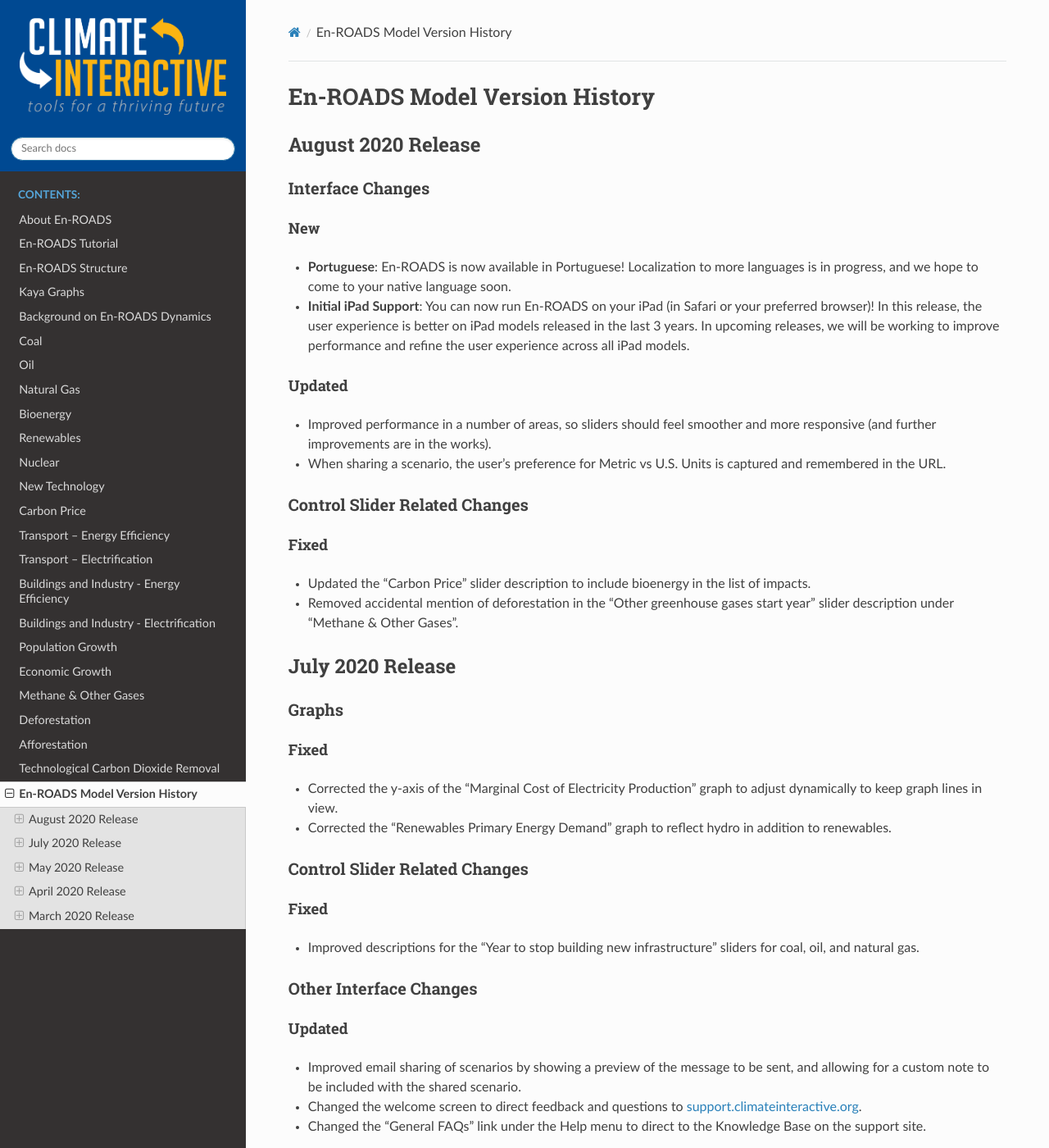
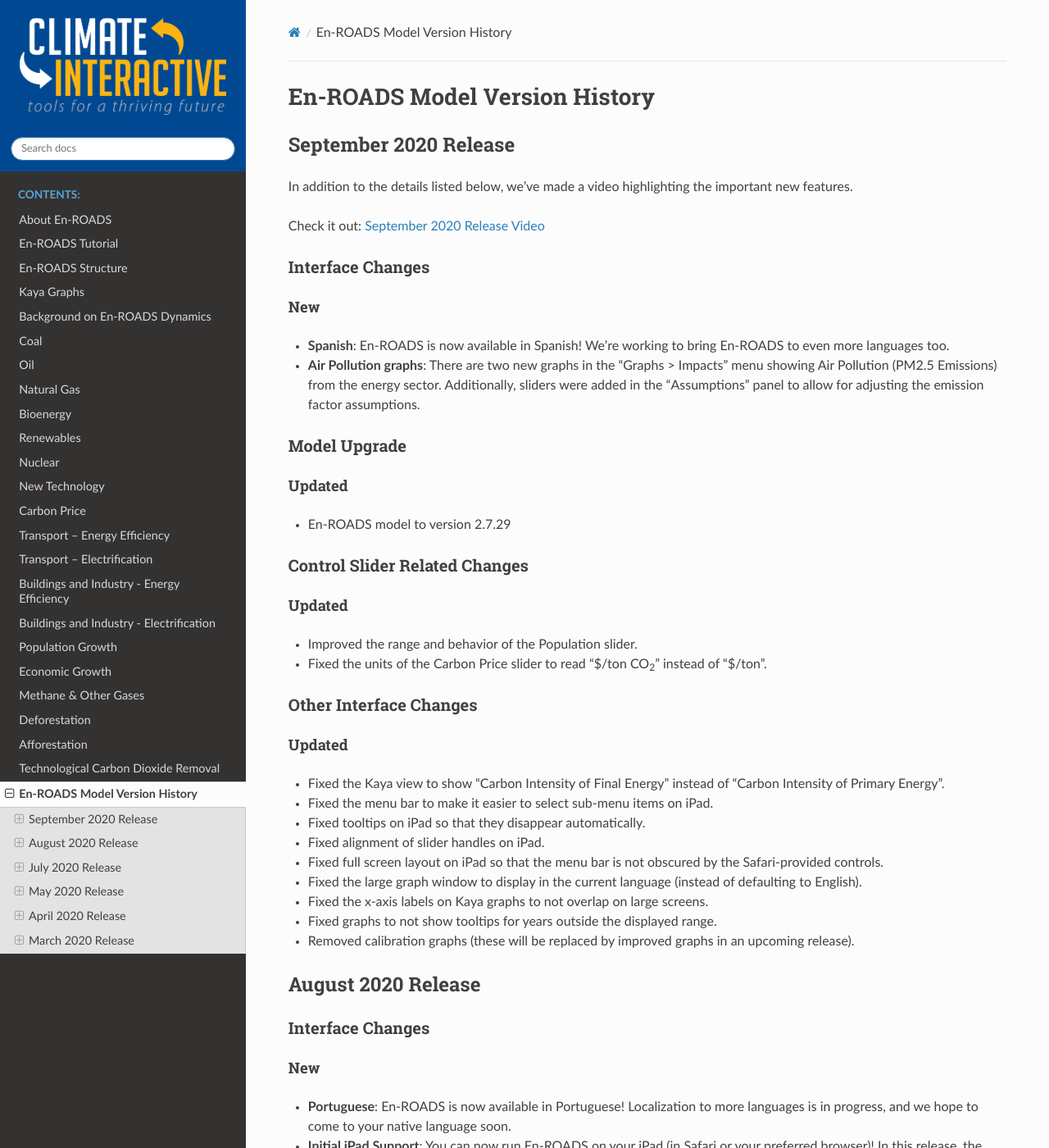
Before and after one commit to climateinteractive/enroads-guide, a Sphinx documentation site: the page built from docs/guide/changelog.rst, in a window 1280 px wide and 1400 px high. Shown: the whole window at 82% size. Built offline with Sphinx 7.4.7 and the Read the Docs theme 2.0.0, drawn with Linux system fonts in a browser that asks for light colours.

Commit message:
Add September 2020 release notes (#19)

```diff
--- a/docs/guide/changelog.rst
+++ b/docs/guide/changelog.rst
@@ -6,6 +6,53 @@
    H1 = ------   This is only for the new version name, like "March 2020 Release"
    H2 = ~~~~~~   For main areas
    H3 = ^^^^^^   For sub areas
+
+September 2020 Release
+----------------------
+
+In addition to the details listed below, we've made a video highlighting the important new features.
+
+Check it out: `September 2020 Release Video <https://youtu.be/cBz84K8DbXw>`_
+
+Interface Changes
+~~~~~~~~~~~~~~~~~
+
+New
+^^^
+- **Spanish**: En-ROADS is now available in Spanish!  We're working to bring En-ROADS to even more languages too.
+- **Air Pollution graphs**: There are two new graphs in the "Graphs > Impacts" menu showing Air Pollution (PM2.5 Emissions) from the energy sector.  Additionally, sliders were added in the "Assumptions" panel to allow for adjusting the emission factor assumptions.
+
+Model Upgrade
+~~~~~~~~~~~~~
+
+Updated
+^^^^^^^
+- En-ROADS model to version 2.7.29
+
+Control Slider Related Changes
+~~~~~~~~~~~~~~~~~~~~~~~~~~~~~~
+
+Updated
+^^^^^^^
+- Improved the range and behavior of the Population slider.
+- Fixed the units of the Carbon Price slider to read "$/ton CO\ :sub:`2`" instead of "$/ton".
+
+Other Interface Changes
+~~~~~~~~~~~~~~~~~~~~~~~
+
+Updated
+^^^^^^^
+
+- Fixed the Kaya view to show "Carbon Intensity of Final Energy" instead of "Carbon Intensity of Primary Energy".
+- Fixed the menu bar to make it easier to select sub-menu items on iPad.
+- Fixed tooltips on iPad so that they disappear automatically.
+- Fixed alignment of slider handles on iPad.
+- Fixed full screen layout on iPad so that the menu bar is not obscured by the Safari-provided controls.
+- Fixed the large graph window to display in the current language (instead of defaulting to English).
+- Fixed the x-axis labels on Kaya graphs to not overlap on large screens.
+- Fixed graphs to not show tooltips for years outside the displayed range.
+- Removed calibration graphs (these will be replaced by improved graphs in an upcoming release).
+
 
 August 2020 Release
 -------------------
```
